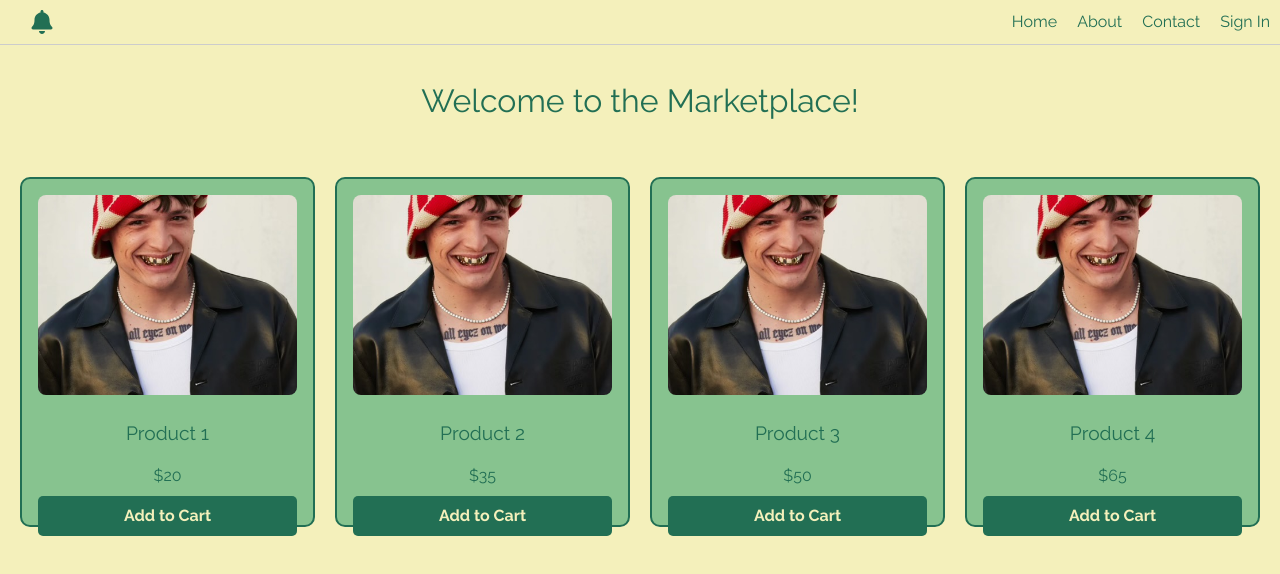
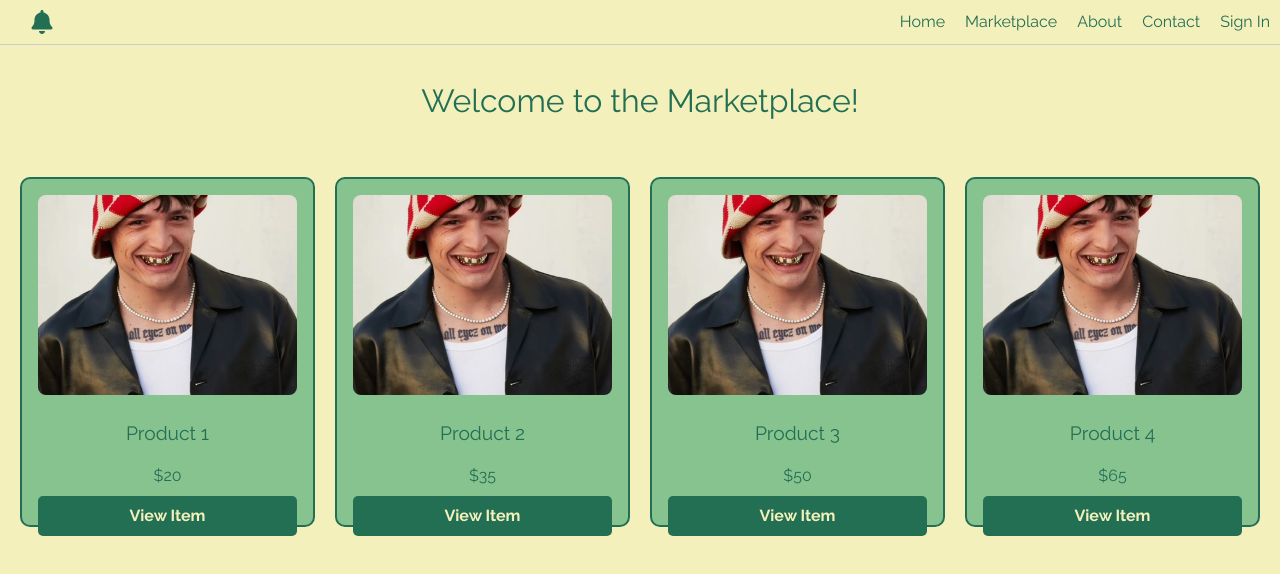
Before and after one commit to ribhavsharma/verdora, a Next.js app in the folder client/: page /marketplace in a window 1280 px wide. Shown: the top 574 px of the page. Built offline with nearby package versions, Linux system fonts and the light colour scheme; a web font is replaced by a local one.

Commit message:
navbar onclick

```diff
--- a/client/src/app/marketplace/App.tsx
+++ /dev/null
@@ -1,19 +0,0 @@
-import React, { FC } from 'react';
-import { Routes, Route } from 'react-router-dom';
-import HomePage from './pages/HomePage';
-import ProductPage from './pages/ProductPage';
-import './App.css';
-
-
-const MarketplacePage: FC = () => {
-    return (
-      <div className="app">
-        {/* <Routes>
-          <Route path="/" element={<HomePage />} />
-          <Route path="/product/:id" element={<ProductPage />} />
-        </Routes> */}
-      </div>
-    );
-};
-
-export default MarketplacePage;
--- a/client/src/app/marketplace/components/ProductCard.tsx
+++ b/client/src/app/marketplace/components/ProductCard.tsx
@@ -10,14 +10,19 @@ interface ProductCardProps {
 }
 
 const ProductCard: FC<ProductCardProps> = ({ product }) => {
+
+    const itemsPage  = () =>{
+        window.location.href = "/marketplace/13";
+    }
+
     return (
-        <div className="product-card">
-            {/* <Link to={`/product/${product.id}`} className="product-link"> */}
+        <div
+        className="product-card"
+        onClick={itemsPage}>
                 <img src={ProductImage.src} alt={product.name} />
                 <h3>{product.name}</h3>
                 <p>${product.price}</p>
-            {/* </Link>  */}
-            <button>Add to Cart</button>
+            <button onClick={itemsPage}>View Item</button>
         </div>
     );
 };
--- a/client/src/app/marketplace/pages/ProductPage.tsx
+++ b/client/src/app/marketplace/pages/ProductPage.tsx
@@ -1,7 +1,5 @@
 import React, { FC } from 'react';
 import { useParams } from 'react-router-dom';
-import Navbar from '../components/Navbar';
-import Footer from '../components/Footer';
 import './ProductPage.css';
 import './HomePage';
 import { Product } from './HomePage';
@@ -22,14 +20,13 @@ const ProductPage: FC = () => {
 
   return (
     <>
-      <Navbar />
       <div className="product-page">
         <img src={product.image} alt={product.name} />
         <h1>{product.name}</h1>
         <p>Price: ${product.price}</p>
-        <button>Add to Cart</button>
+        <button>View Item</button>
       </div>
-      <Footer />
+
     </>
   );
 };
--- a/client/src/components/ui/navbar.tsx
+++ b/client/src/components/ui/navbar.tsx
@@ -34,6 +34,7 @@ const Navbar = () => {
           :
           <Link href="/">Home</Link>
         }
+        <Link href="/marketplace">Marketplace</Link>
         <Link href="/about">About</Link>
         <Link href="/contact">Contact</Link>
 
```
